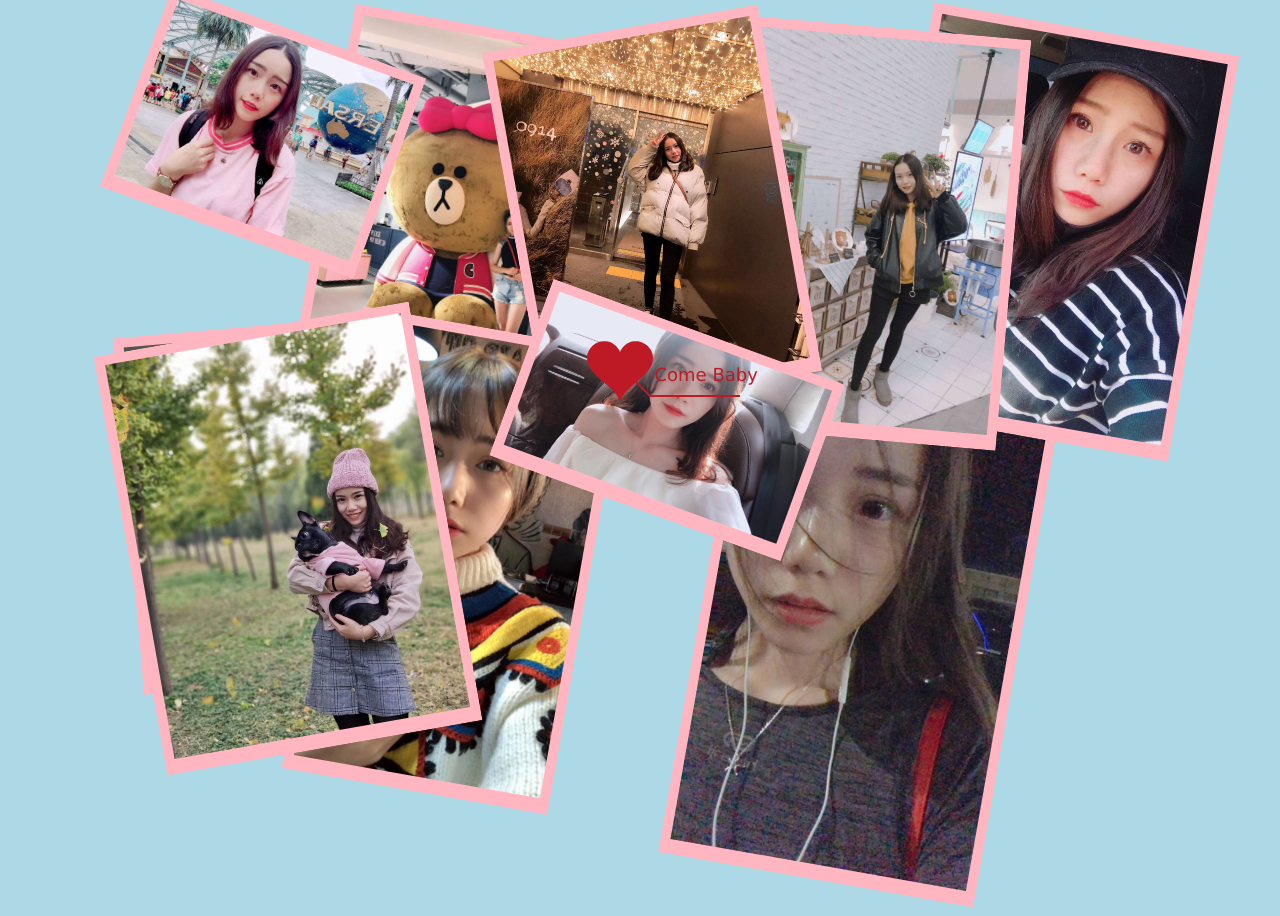
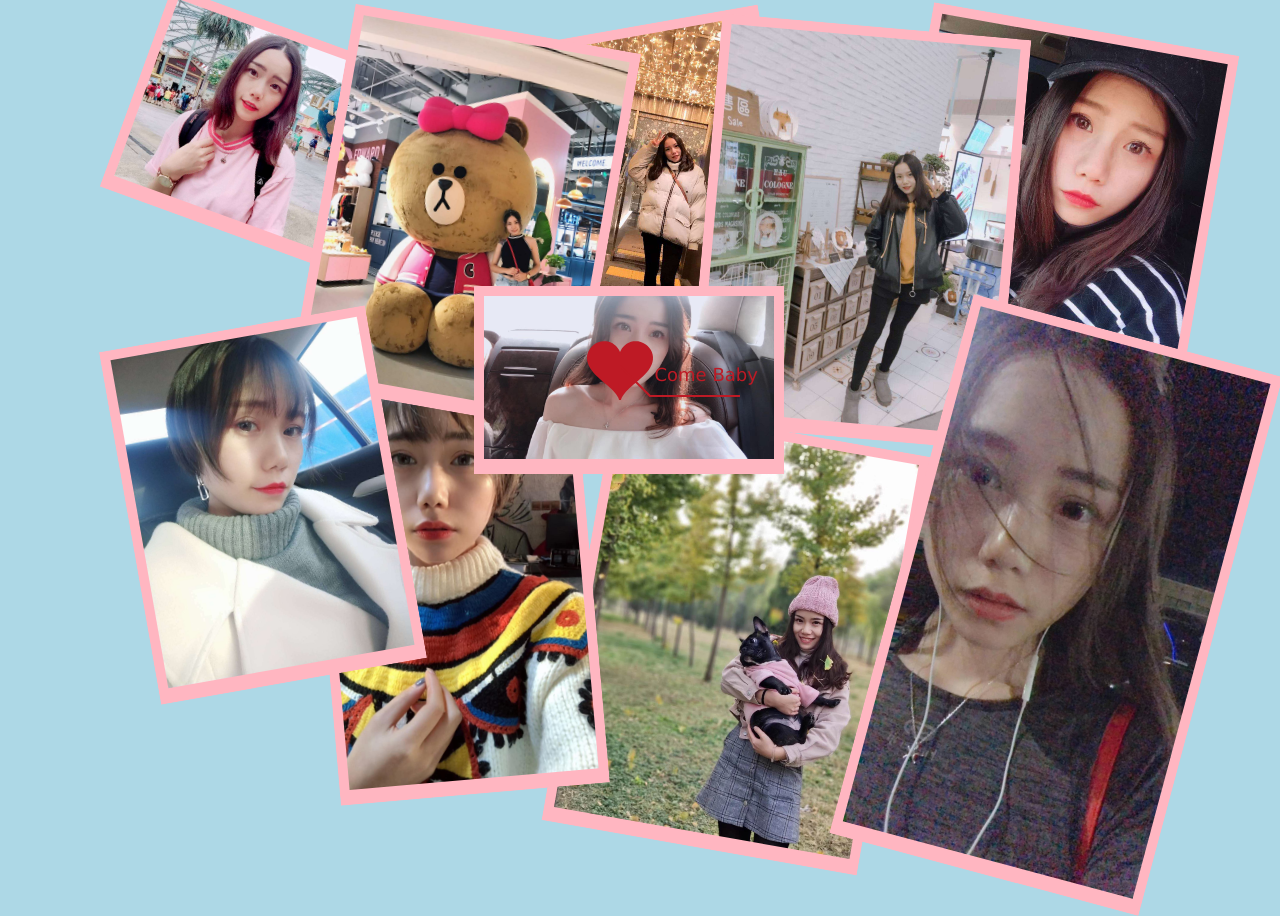
Before and after one commit to heiheiheibot/servanna, a plain HTML site: page servanna.html in a window 1280 px wide. Drawn offline with Linux system fonts and the light colour scheme.

Commit message:
Add files via upload

```diff
--- a/css/main.css
+++ b/css/main.css
@@ -5,13 +5,13 @@ img{
 
     cursor:pointer;
 }
-img:nth-of-type(1){transform:rotate(20deg);z-index:-2;
+img:nth-of-type(1){transform:rotate(20deg);z-index:-1;
     left:10%;
     top:0;}
-img:nth-of-type(2){transform:rotate(10deg);z-index:-4;
+img:nth-of-type(2){transform:rotate(10deg);z-index:-1;
     left:25%;
-    top:1;}
-img:nth-of-type(3){transform:rotate(-10deg);z-index:-1;
+    top:0;}
+img:nth-of-type(3){transform:rotate(-10deg);z-index:-2;
     left:40%;
     top:0;}
 img:nth-of-type(4){transform:rotate(5deg);z-index:-2;
@@ -20,24 +20,21 @@ img:nth-of-type(4){transform:rotate(5deg);z-index:-2;
 img:nth-of-type(5){transform:rotate(10deg);z-index:-3;
     left:70%;
     top:0;}
-img:nth-of-type(6){transform:rotate(-5deg);z-index:-1;
+img:nth-of-type(6){transform:rotate(-10deg);z-index:-1;
     left:10%;
     top:300px;}
-img:nth-of-type(7){transform:rotate(10deg);z-index:-2;
+img:nth-of-type(7){transform:rotate(-5deg);z-index:-2;
     left:25%;
     top:300px;}
-img:nth-of-type(8){transform:rotate(20deg);z-index:-1;
-    left:40%;
-    top:300px;}
-img:nth-of-type(9){transform:rotate(10deg);z-index:-4;
-    left:55%;
-    top:300px;}
-img:nth-of-type(10){transform:rotate(-10deg);z-index:-1;
+img:nth-of-type(8){transform:rotate(0deg);z-index:-1;
+    left:37%;
+    top:260px;}
+img:nth-of-type(9){transform:rotate(15deg);z-index:-1;
     left:70%;
     top:300px;}
-img:nth-of-type(10){transform:rotate(-10deg);z-index:-1;
-    left:10%;
-    top:300px;}
+img:nth-of-type(10){transform:rotate(10deg);z-index:-3;
+    left:45%;
+    top:400px;}
 
 img:hover {
     transform: scale(2, 2);
```
